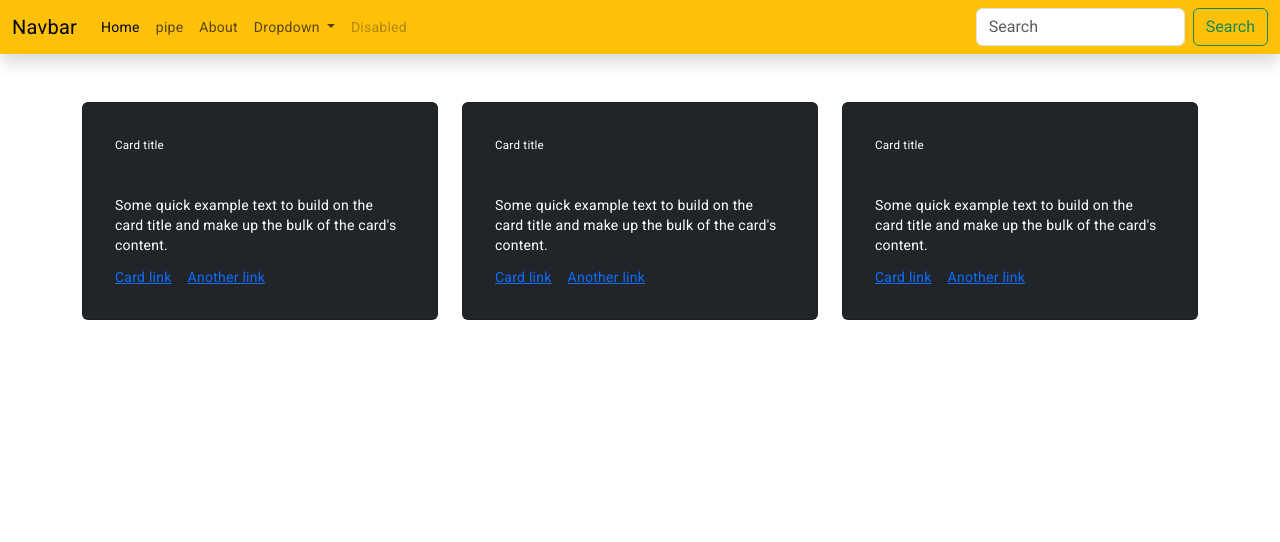
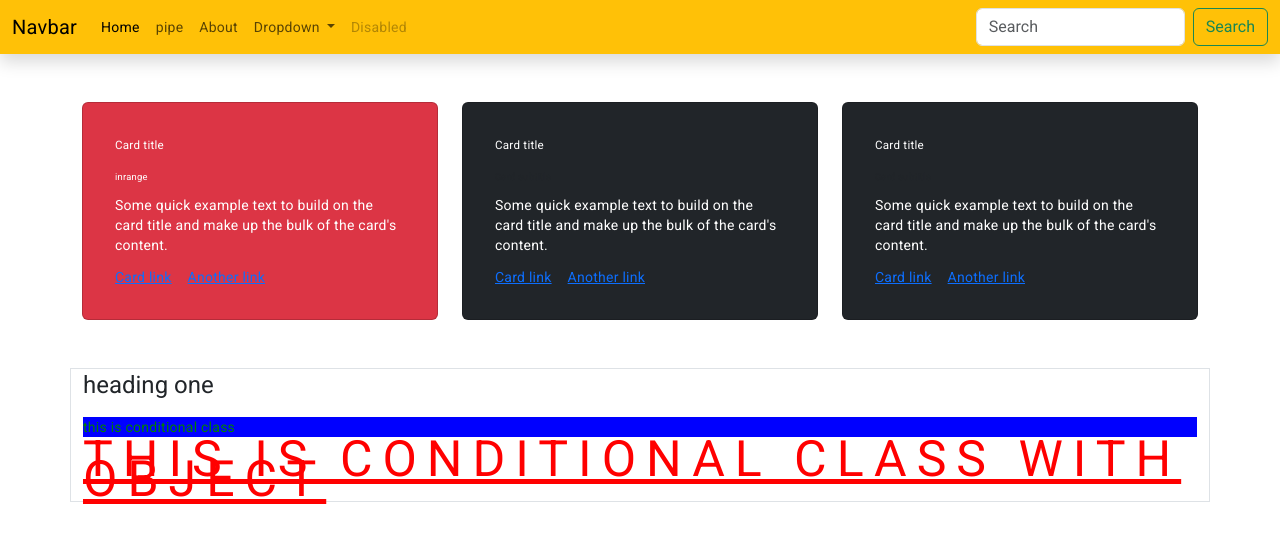
Before and after one commit to shashipandey100192/angular4, an Angular app: page / in a window 1280 px wide. Shown: the top 542 px of the page. Built offline with nearby package versions, Linux system fonts and the light colour scheme.

Commit message:
dyn class

```diff
--- a/src/app/landingpage/landingpage.component.html
+++ b/src/app/landingpage/landingpage.component.html
@@ -1,10 +1,10 @@
 <div class="container mt-5">
     <div class="row">
         <div class="col-md-4">
-            <div class="card p-3 bg-dark text-white">
+            <div class="card p-3 text-white" [ngClass]="staus=='over' ? 'bg-success':'bg-danger'">
                 <div class="card-body">
                   <h5 class="card-title">Card title</h5>
-                  <h6 class="card-subtitle mb-2 text-body-secondary">Card subtitle</h6>
+                  <h6 class="card-subtitle mb-2 text-white">{{staus}}</h6>
                   <p class="card-text">Some quick example text to build on the card title and make up the bulk of the card's content.</p>
                   <a href="#" class="card-link">Card link</a>
                   <a href="#" class="card-link">Another link</a>
@@ -35,3 +35,15 @@
         </div>
     </div>
 </div>
+
+<div [className]="['container border mt-5']">
+    <div [className]="['row']">
+        <div [ngClass]="['col-md-12']">
+            <h1 class="h1">heading one</h1>
+            <!-- <p [ngClass]="'first second'">this is conditional class</p> -->
+            <!-- <p [ngClass]="['first','second']">this is conditional class</p> -->
+            <p [ngClass]="a ? 'first' : 'second'">this is conditional class</p>
+            <p [ngClass]="{'first':b,'third':c}">this is conditional class with object</p>
+        </div>
+    </div>
+</div>
--- a/src/app/landingpage/landingpage.component.scss
+++ b/src/app/landingpage/landingpage.component.scss
@@ -0,0 +1,18 @@
+.first
+{
+    color:red;
+    font-size: 50px;
+}
+
+.second
+{
+    color:green;
+    background-color: blue;
+}
+
+.third
+{
+    text-transform: uppercase;
+    letter-spacing: 10px;
+    text-decoration: underline;
+}
--- a/src/app/landingpage/landingpage.component.ts
+++ b/src/app/landingpage/landingpage.component.ts
@@ -7,4 +7,9 @@ import { Component } from '@angular/core';
 })
 export class LandingpageComponent {
 
+  a:boolean=false;
+  b:boolean=true;
+  c:boolean=true;
+
+  staus:string="inrange";
 }
```
Also changed, not shown: angular.txt.
